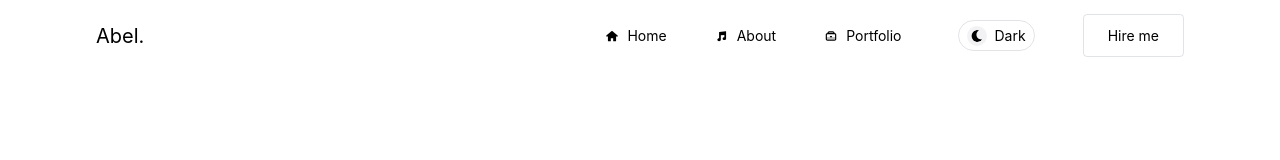
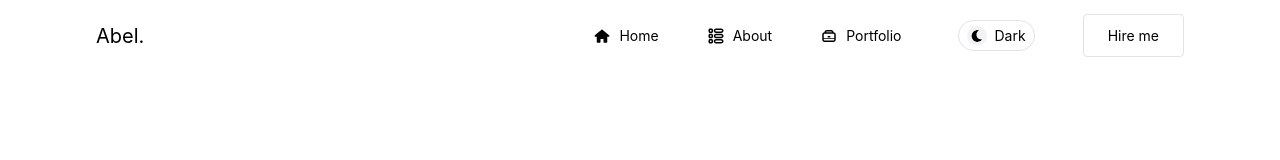
Before and after one commit to abel-otegbola/Portfolio, a Next.js app: page / in a window 1280 px wide. Shown: the top 160 px of the page. Built offline with nearby package versions, Linux system fonts and the light colour scheme.

Commit message:
style: increase size of icons font in navbar

```diff
--- a/components/navbar/Navbar.js
+++ b/components/navbar/Navbar.js
@@ -1,7 +1,7 @@
 import Link from "next/link";
 import { useEffect, useState } from "react";
-import { FaCrown, FaMoon, FaStarOfDavid, FaSun } from "react-icons/fa";
-import { TiBriefcase, TiHome, TiNotes } from "react-icons/ti";
+import { FaCrown, FaMoon, FaSun } from "react-icons/fa";
+import { TiBriefcase, TiHome, TiThListOutline } from "react-icons/ti";
 import Button from "../button/button";
 
 const Navbar = () => {
@@ -32,9 +32,9 @@ const Navbar = () => {
           open ? "translate-x-[0]" : "lg:translate-x-[0] translate-x-[100%]"
         }`}
       >
-        <Link href={"/"} className="flex items-center gap-2 lg:p-0 py-3 lg:m-2 lg:border-none border border-transparent border-b-gray-500/[0.2] transition-all hover:text-primary" onClick={() => setOpen(false)}><TiHome /> Home</Link>
-        <Link href={"#about"} className="flex items-center gap-2 lg:p-0 py-3 lg:m-2 lg:border-none border border-transparent border-b-gray-500/[0.2] transition-all hover:text-primary" onClick={() => setOpen(false)}><TiNotes /> About</Link>
-        <Link href={"#portfolio"} className="flex items-center gap-2 lg:p-0 py-3 lg:m-2 lg:border-none border border-transparent border-b-gray-500/[0.2] transition-all hover:text-primary" onClick={() => setOpen(false)}><TiBriefcase /> Portfolio</Link>
+        <Link href={"/"} className="flex items-center gap-2 lg:p-0 py-3 lg:m-2 lg:border-none border border-transparent border-b-gray-500/[0.2] transition-all hover:text-primary" onClick={() => setOpen(false)}><TiHome className="text-lg" /> Home</Link>
+        <Link href={"#about"} className="flex items-center gap-2 lg:p-0 py-3 lg:m-2 lg:border-none border border-transparent border-b-gray-500/[0.2] transition-all hover:text-primary" onClick={() => setOpen(false)}><TiThListOutline className="text-lg" /> About</Link>
+        <Link href={"#portfolio"} className="flex items-center gap-2 lg:p-0 py-3 lg:m-2 lg:border-none border border-transparent border-b-gray-500/[0.2] transition-all hover:text-primary" onClick={() => setOpen(false)}><TiBriefcase className="text-lg" /> Portfolio</Link>
 
 
         <div className="rounded-full flex items-center text-[14px] gap-6 md:p-2 md:px-4 lg:my-0 my-5">
```
